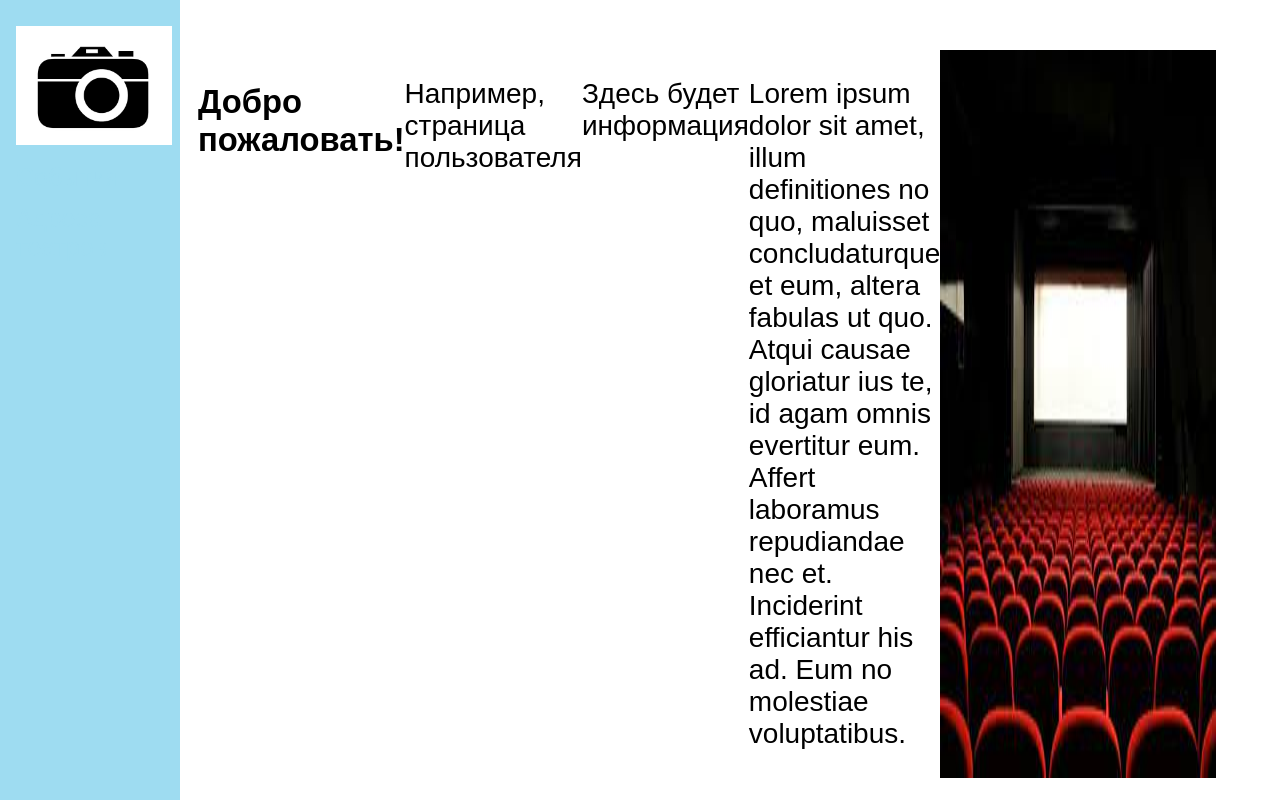
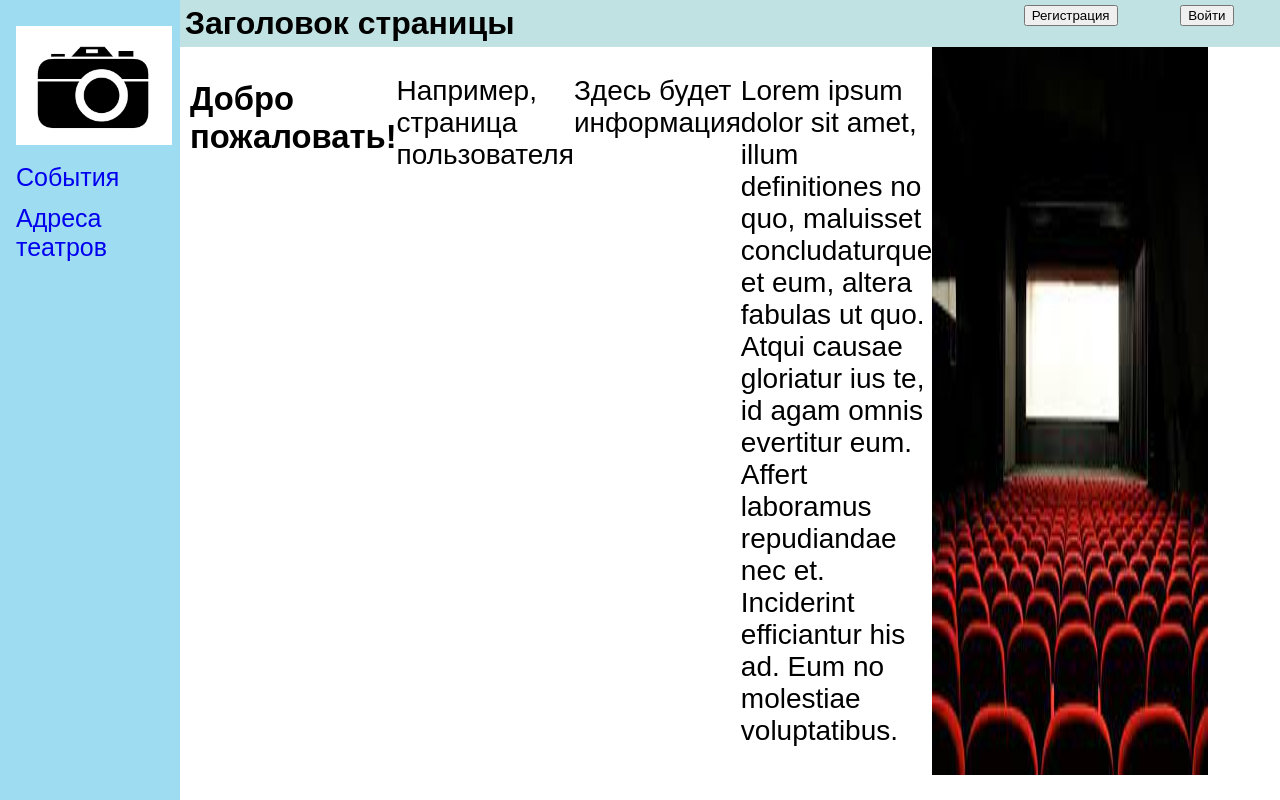
Before and after one commit to rock-n-shrimproll/CCP, a PHP site: page / in a window 1280 px wide. Run offline with PHP 8.4, Linux system fonts and the light colour scheme; some libraries are stand-ins or nearby versions.

Commit message:
css fixes

```diff
--- a/css/index.css
+++ b/css/index.css
@@ -1,24 +1,41 @@
 * {
     font-family: Arial, Helvetica, sans-serif;
+}
+
+body {
+    margin: 0px;
 }
 
 .sidenav {
     height: 100%;
     width: 180px;
+    background-color: #9edcf1;
     position: fixed;
-  z-index: 1;
-  top: 0;
-  left: 0;
-  background-color: #9EDCF1;
     overflow-x: hidden;
     padding-top: 20px;
+    display: inline-block;
+}
+
+.container {
+    height: 100%;
+}
+
+.has-sidenav .container {
+    margin-left: 180px;
+}
+
+.header {
+    padding: 5px;
+    white-space: nowrap;
+    display: grid;
+    grid-template-columns: 3fr 1fr;
 }
 
 .sidenav a {
     padding: 6px 8px 6px 16px;
     text-decoration: none;
     font-size: 25px;
-  color: #9EDCF1;
+    background-color: transparent;
     display: block;
 }
 
@@ -29,15 +46,26 @@
 .main {
     display: flex;
     flex-direction: row;
-  margin-left: 180px; /* Same as the width of the sidenav */
     margin-right: 70px;
     font-size: 28px; /* Increased text to enable scrolling */
     padding: 0px 10px;
 }
+.header {
+    padding: 5px;
+    background-color: rgb(192, 226, 226);
+}
+.header-title h1 {
+    margin: 0px;
+}
+
+.header-actions {
+    display: grid;
+    grid-template-columns: 1fr 1fr;
+    text-align: center;
+}
 
 .reg a {
-  background-color: #9EDCF1;
-  color: white;
+    background-color: #9edcf1;
     padding: 14px 20px;
     font-size: 15px;
     margin: 0 px;
@@ -49,12 +77,12 @@
 }
 
 button:hover {
-  opacity:1;
+    opacity: 1;
     background-color: #fafafa;
 }
 
-.auth a{
-  background-color: #9EDCF1;
+.auth a {
+    background-color: #9edcf1;
     color: white;
     padding: 14px 20px;
     font-size: 15px;
@@ -67,8 +95,8 @@ button:hover {
 }
 
 .auth_button button:hover {
-  opacity:1;
-  background-color: #fzfzfz;
+    opacity: 1;
+    background-color: #e4d4d4;
 }
 
 .sale {
@@ -82,7 +110,7 @@ button:hover {
     background-color: #f1f1f1;
     min-width: 160px;
     overflow: auto;
-    box-shadow: 0px 8px 16px 0px rgba(0,0,0,0.2);
+    box-shadow: 0px 8px 16px 0px rgba(0, 0, 0, 0.2);
     z-index: 1;
 }
 
@@ -93,9 +121,13 @@ button:hover {
     display: block;
 }
 
-.dropdown a:hover {background-color: #ddd;}
+.dropdown a:hover {
+    background-color: #ddd;
+}
 
-.show {display: block;}
+.show {
+    display: block;
+}
 
 /* @media screen and (max-height: 450px) {
   .sidenav {padding-top: 15px;}
--- a/index.php
+++ b/index.php
@@ -1,24 +1,14 @@
 <!DOCTYPE html>
 <html lang="ru, en">
+
 <head>
   <meta charset="utf-8">
   <link rel='stylesheet' href='css/index.css'>
   <title>Основная страница</title>
 </head>
+
 <body>
-  <div class="container">
-    <a href="reg_form.php">
-      <div class="button">
-          <button style="width:auto;">Регистрация</button>
-      </div>
-    </a>
-    <a href="auth_form.php">
-      <div class="auth_button">
-          <button style="width:auto;">Войти</button>
-      </div>
-    </a>
-  </div>
-
+  <div class="container has-sidenav">
     <div class="sidenav">
       <div class="logo">
         <a href="index.php">
@@ -29,6 +19,24 @@
       <a href="theatres.php">Адреса театров</a>
     </div>
 
+    <div class="container">
+      <div class="header">
+        <div class="header-title">
+          <h1>Заголовок страницы</h1>
+        </div>
+        <div class="header-actions">
+          <a href="reg_form.php">
+            <span class="button">
+              <button style="width:auto;">Регистрация</button>
+            </span>
+          </a>
+          <a href="auth_form.php">
+            <span class="auth_button">
+              <button style="width:auto;">Войти</button>
+            </span>
+          </a>
+        </div>
+      </div>
       <div class="main">
         <h3>Добро пожаловать!</h3>
         <p>Например, страница пользователя</p>
@@ -37,8 +45,12 @@
           altera fabulas ut quo. Atqui causae gloriatur ius te, id agam omnis evertitur eum.
           Affert laboramus repudiandae nec et. Inciderint efficiantur his ad.
           Eum no molestiae voluptatibus.</p>
-    <img src="img/images.jpeg" alt="cinema" width = 100%>
+        <img src="img/images.jpeg" alt="cinema" width=100%>
+      </div>
+
+    </div>
   </div>
 
 </body>
+
 </html>
```
Also changed, not shown: create_db.sql (added, +18 -0 lines). Lines whose indentation alone changed are shown as unchanged.
